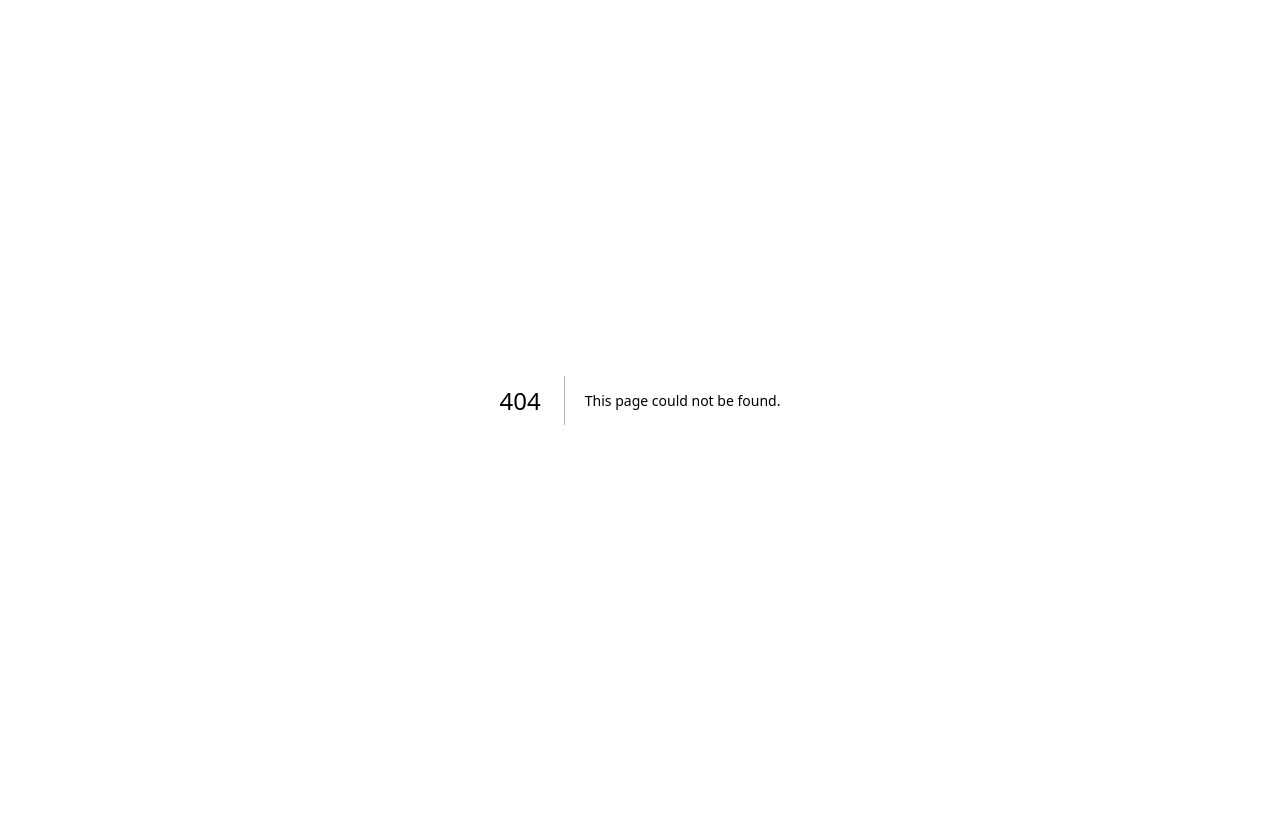
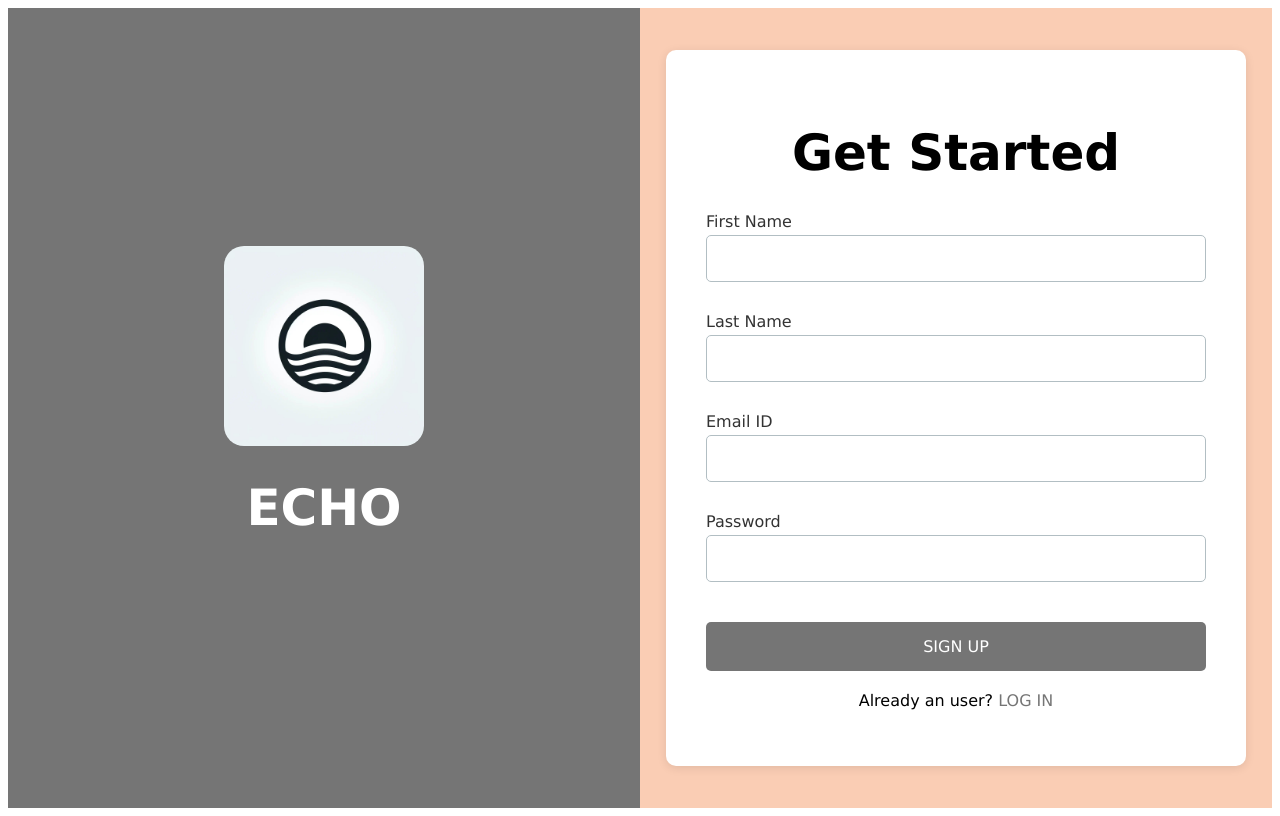
Before and after one commit to ECHO-LONDON/ECHO-Web, a Next.js app: page /signup in a window 1280 px wide. Before the commit this address had no page. Built offline with nearby package versions, Linux system fonts and the light colour scheme.

Commit message:
Bare bones sign up page

```diff
--- /dev/null
+++ b/pages/signup.js
@@ -0,0 +1,98 @@
+import React, { useState } from 'react';
+import styles from './signup.module.css'; // Ensure this is the correct path to your CSS module
+
+export default function SignUp() {
+  const [formData, setFormData] = useState({
+    firstName: '',
+    lastName: '',
+    email: '',
+    password: '',
+  });
+
+  const handleChange = (e) => {
+    setFormData({
+      ...formData,
+      [e.target.name]: e.target.value,
+    });
+  };
+
+  const handleSubmit = async (e) => {
+    e.preventDefault();
+  };
+
+  return (
+    <div className={styles.signupPage}>
+      <div className={styles.logoSection}>
+        <div className={styles.logoContainer}>
+            <img src="/logo.jpg" alt="Logo" className={styles.logo} />
+            <h1 className={styles.logoTitle}>ECHO</h1>
+        </div>
+    </div>
+
+      <div className={styles.formSection}>
+        <div className={styles.formContainer}>
+          <form onSubmit={handleSubmit} className={styles.signupForm}>
+          <h1 className={styles.formTitle}>Get Started</h1>
+            <div className={styles.formField}>
+              <label htmlFor="firstName" className={styles.label}>First Name</label>
+              <input
+                className={styles.inputField}
+                type="text"
+                name="firstName"
+                id="firstName"
+                value={formData.firstName}
+                onChange={handleChange}
+                required
+              />
+            </div>
+
+            <div className={styles.formField}>
+              <label htmlFor="lastName" className={styles.label}>Last Name</label>
+              <input
+                className={styles.inputField}
+                type="text"
+                name="lastName"
+                id="lastName"
+                value={formData.lastName}
+                onChange={handleChange}
+                required
+              />
+            </div>
+
+            <div className={styles.formField}>
+              <label htmlFor="email" className={styles.label}>Email ID</label>
+              <input
+                className={styles.inputField}
+                type="email"
+                name="email"
+                id="email"
+                value={formData.email}
+                onChange={handleChange}
+                required
+              />
+            </div>
+
+            <div className={styles.formField}>
+              <label htmlFor="password" className={styles.label}>Password</label>
+              <input
+                className={styles.inputField}
+                type="password"
+                name="password"
+                id="password"
+                value={formData.password}
+                onChange={handleChange}
+                required
+              />
+            </div>
+
+            <button type="submit" className={styles.submitButton}>SIGN UP</button>
+
+            <p className={styles.loginLink}>
+              Already an user? <a href="/login">LOG IN</a>
+            </p>
+          </form>
+        </div>
+      </div>
+    </div>
+  );
+}
--- /dev/null
+++ b/pages/signup.module.css
@@ -0,0 +1,132 @@
+/* General styling for the whole sign-up page */
+.signupPage {
+    display: flex;
+    width: 100%;
+    height: 100vh;
+    overflow-y: auto;
+  }
+
+  /* Left section with the logo */
+  .logoSection {
+    background-color: #757575;
+    flex: 1;
+    display: flex;
+    justify-content: center;
+    align-items: center;
+  }
+
+  /* Logo container */
+    .logoContainer {
+        display: flex;
+        flex-direction: column;
+        align-items: center;
+    }
+
+    /* Logo styling */
+  .logo {
+    width: 200px;
+    height: 200px;
+    border-radius: 20px;
+    color: white;
+  }
+
+  /* Logo title styling */
+  .logoTitle{
+    color: white;
+    font-size: 50px;
+    text-align: center;
+    font-family: 'Verdana';
+  }
+
+   /* Right section with the sign-up form */
+  .formSection {
+    background-color: #FACDB4;
+    flex: 1;
+    display: flex;
+    justify-content: center;
+    align-items: center;
+  }
+
+  /* The container for the form */
+  .formContainer {
+    background-color: #fff;
+    padding: 40px;
+    border-radius: 10px;
+    box-shadow: 0 2px 10px rgba(0,0,0,0.1);
+    width: 80%;
+    max-width: 500px;
+  }
+
+  /* Form title styling */
+  .formTitle {
+    color: #000000;
+    text-align: center;
+    margin-bottom: 30px;
+    font-size: 50px;
+    font-family: 'Verdana';
+  }
+
+  /* Form fields styling */
+  .formField {
+    margin-bottom: 15px;
+  }
+
+  /* Input fields styling */
+  .inputField {
+    width: 100%;
+    padding: 15px;
+    margin-bottom: 15px;
+    border: 1px solid #b2bec3;
+    border-radius: 5px;
+    box-sizing: border-box;
+  }
+
+  /* Submit button styling */
+  .submitButton {
+    width: 100%;
+    padding: 15px;
+    border: none;
+    background-color: #757575;
+    color: white;
+    border-radius: 5px;
+    cursor: pointer;
+    font-size: 16px;
+    font-family: 'Verdana';
+    margin-top: 10px;
+    box-sizing: border-box;
+    transition: background-color 0.3s;
+  }
+
+  /* Hover effect for the button */
+  .submitButton:hover {
+    background-color: #d35400;
+  }
+
+  /* Styling for the login link */
+  .loginLink {
+    text-align: center;
+    margin-top: 20px;
+    font-family: 'Verdana';
+  }
+
+  .loginLink a {
+    color: #757575;
+    text-decoration: none;
+    transition: color 0.3s;
+  }
+
+  /* Hover effect for the link */
+  .loginLink a:hover {
+    color: #d35400;
+    text-decoration:underline;
+  }
+
+    /* Styling for input field titles */
+  .label {
+    font-size: 20px;
+    font-family: 'Verdana';
+    display: block;
+    margin-bottom: 4px;
+    color: #333;
+    font-size: 16px;
+  }
```
Also changed, not shown: public/logo.jpg (added), 1 other file (tests, documents, lock files or other folders).
